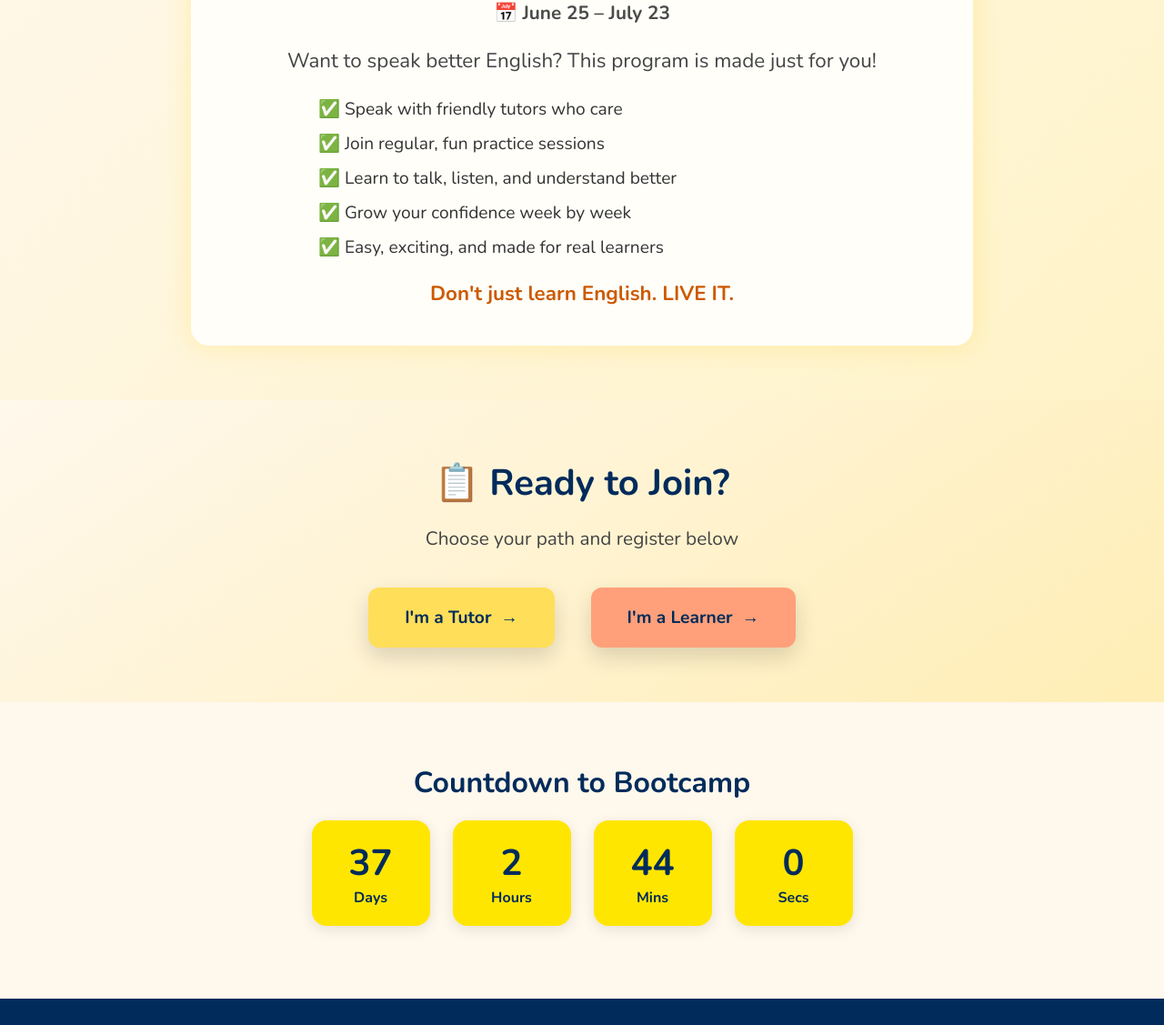
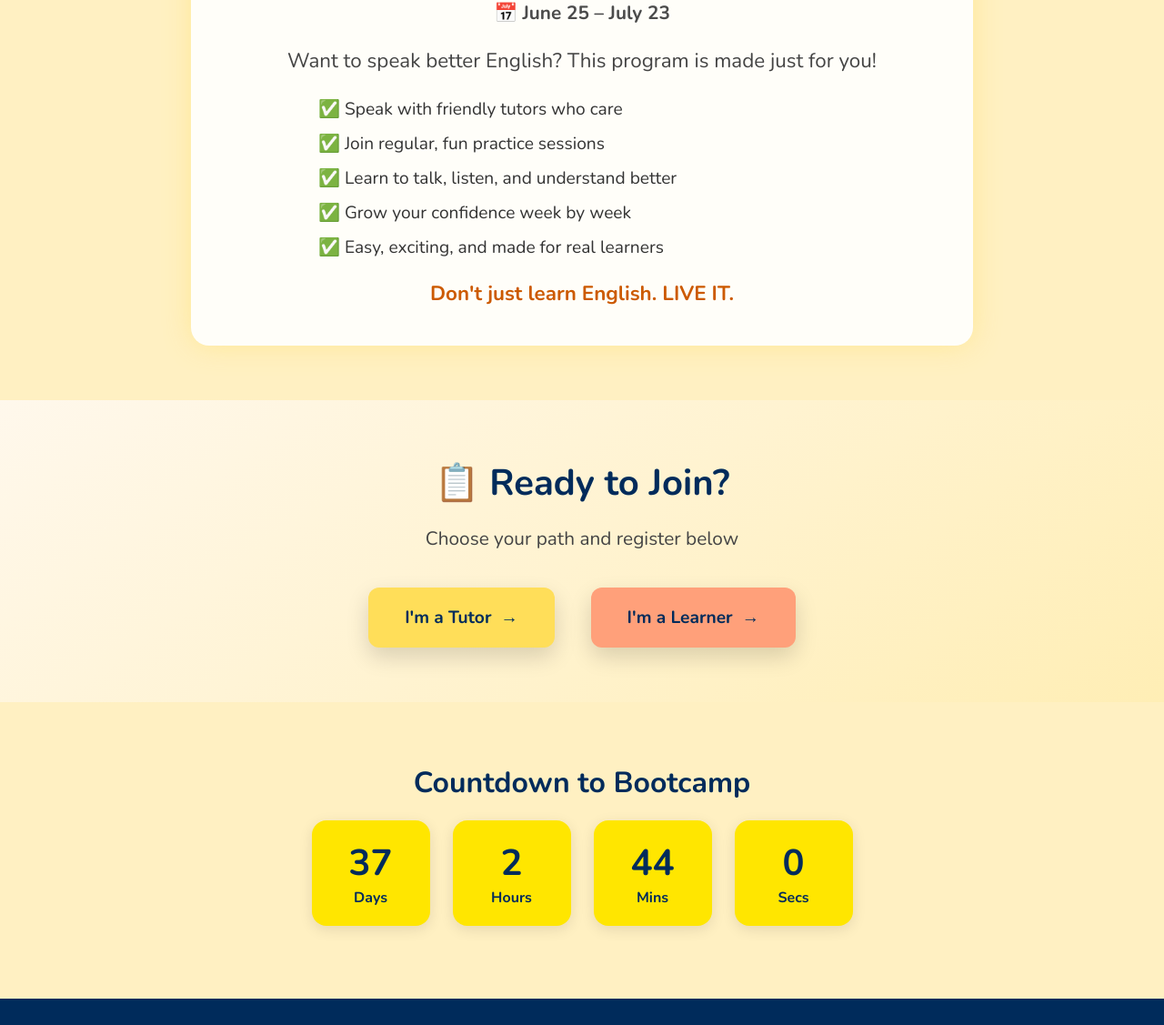
Before and after one commit to shriya77/VisioNari, a plain HTML site: page index.html in a window 1280 px wide. Shown: the part 1188-2315 px from the top of the page at 91% size. Drawn offline with nearby package versions, Linux system fonts and the light colour scheme.

Commit message:
Add files via upload

```diff
--- a/style.css
+++ b/style.css
@@ -13,7 +13,7 @@ html, body {
     margin-top: auto;
   }
 body {
-    background-color: #FFF8EC;
+    background-color: c;
     font-family: 'Nunito', sans-serif;
     color: #4B4B4B;
     margin: 0;
@@ -195,7 +195,7 @@ body {
   }
 
   #countdown {
-    background-color: #FFF8EC;
+    background-color: #fff0c2;
     padding: 40px 20px;
     text-align: center;
     padding-bottom: 80px;
@@ -323,7 +323,7 @@ body {
 
   /*new*/
   .program-highlight {
-    background: linear-gradient(135deg, #fff8ec, #fef3c7);
+    background: #fff0c2;
     padding: 60px 20px;
     text-align: center;
     font-family: 'Nunito', sans-serif;
```
